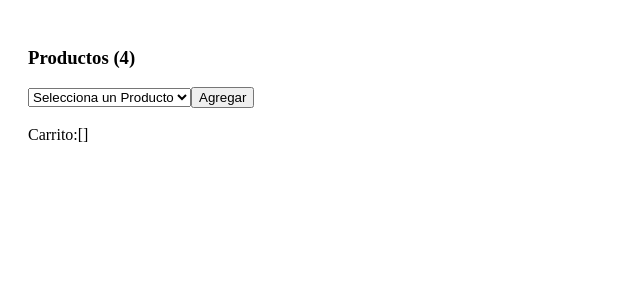
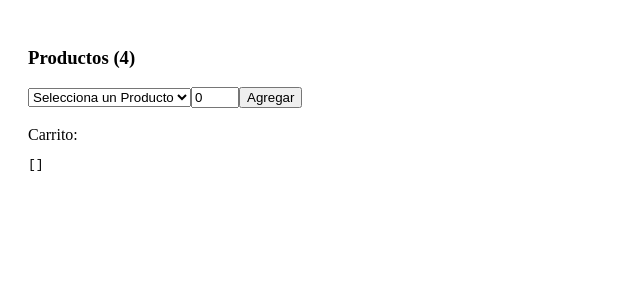
Before and after one commit to Ronaji2020/webdev_eml, a Nuxt app: page /carrito in a window 1280 px wide. Shown: the top 300 px of the page, without its empty margins (0-640 px from the left). Built offline with nearby package versions, Linux system fonts and the light colour scheme.

Commit message:
77 Par{ametro cantidad

```diff
--- a/pages/carrito.vue
+++ b/pages/carrito.vue
@@ -10,10 +10,14 @@
         </option>
     </select>
 
+    <input v-model.number="cantidad" type="number" style="width: 40px">
     <button @click="agregarProducto()">Agregar</button>
 <br><br>
-   Carrito:{{carrito}}
 
+Carrito:
+<pre>
+{{carrito}}
+</pre>
 
   </div>
 </template>
@@ -23,6 +27,7 @@ export default {
     data(){
         return {
             productoSeleccionado: -1,
+            cantidad: 0,
             productos: [
                 {
                     id: 1,
@@ -36,7 +41,7 @@ export default {
                     nombre: "Libro A",
                     precio: 12.40,
                     max: 2,
-                    stock: 10
+                    stock: 2
                 },
                 {
                     id: 3,
@@ -58,7 +63,8 @@ export default {
     },
     methods: {
         agregarProducto(){
-            const producto = this.productos[this.productoSeleccionado];
+            let producto = this.productos[this.productoSeleccionado];
+            producto.cantidad = this.cantidad;
             this.carrito.push(producto);
         }
     }
```
